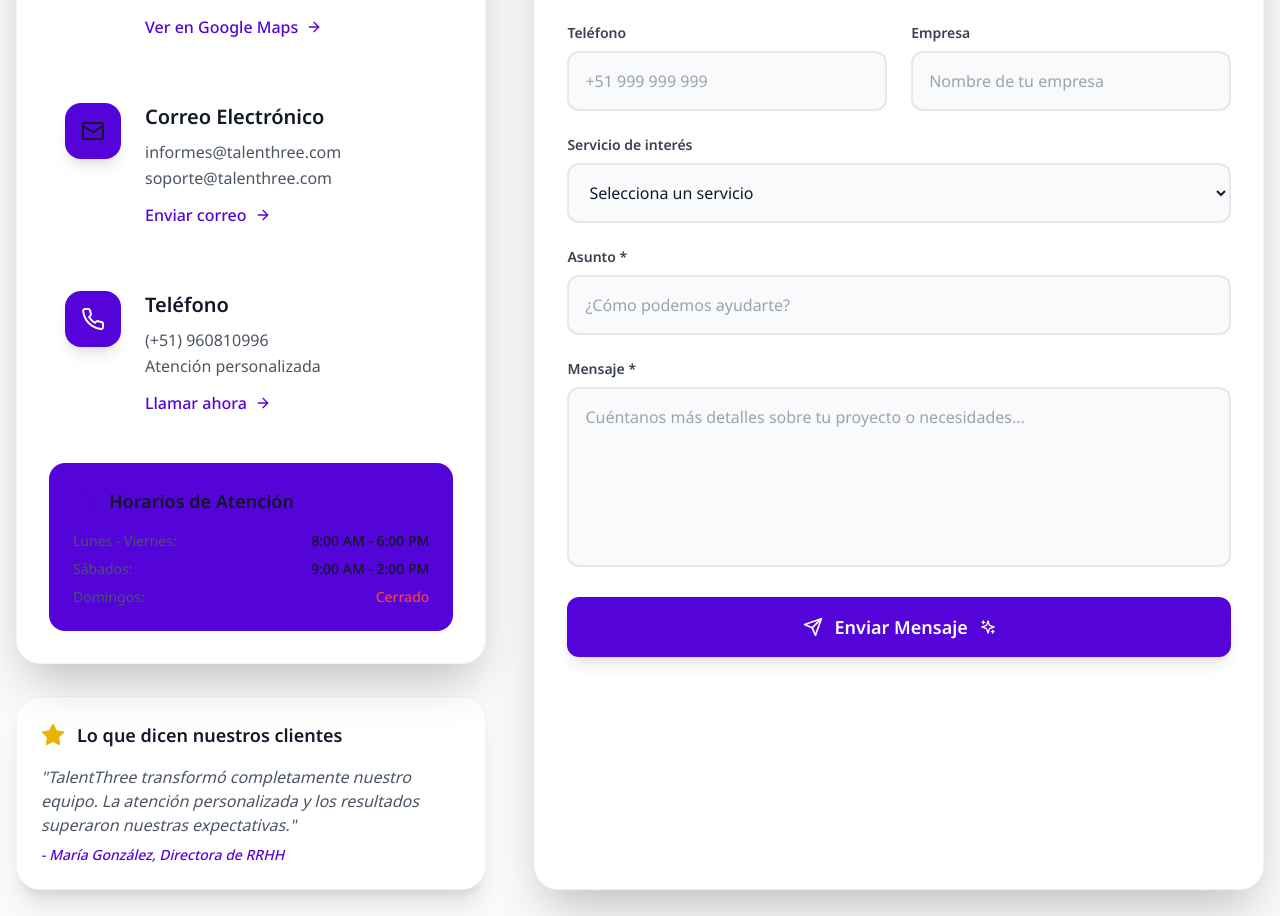
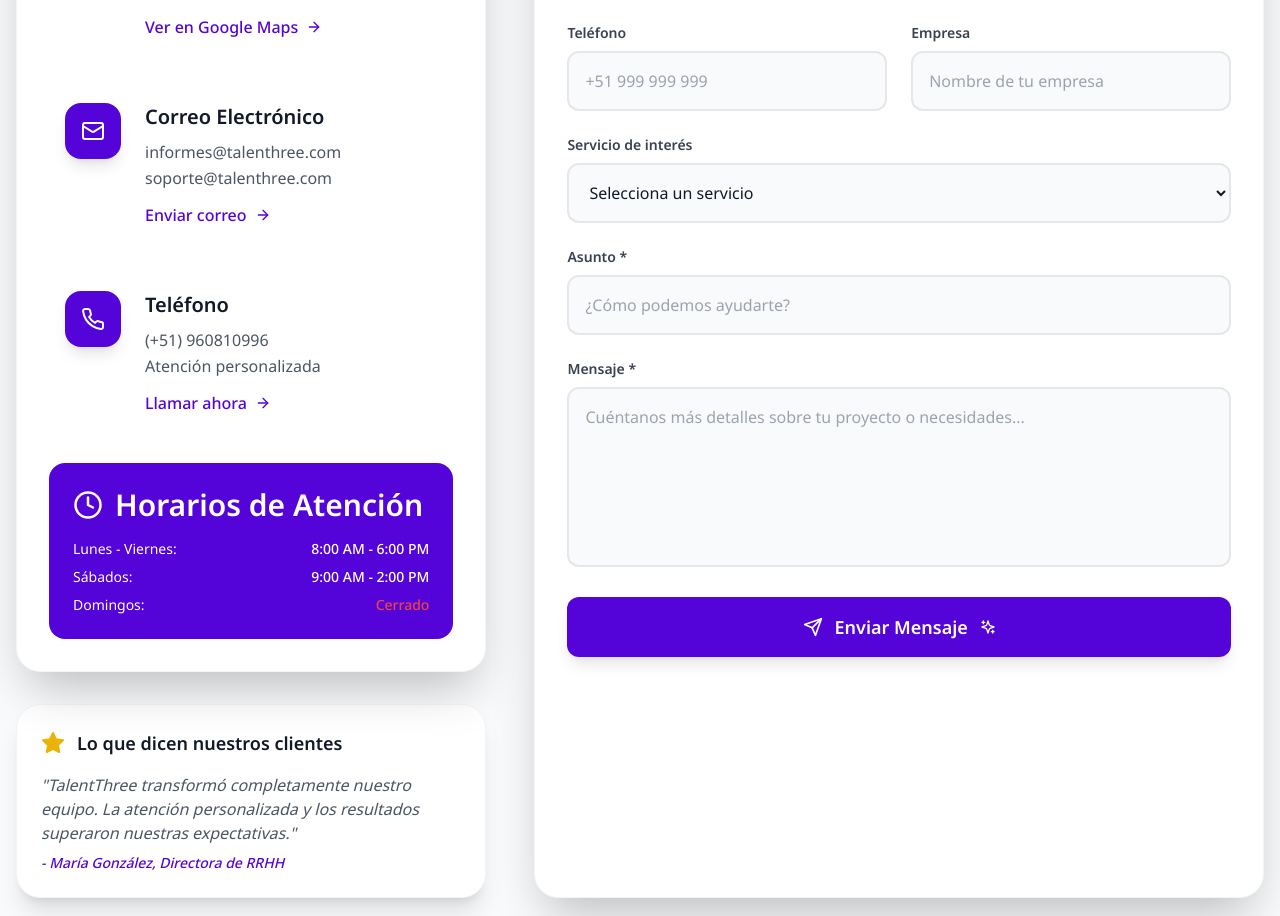
Before and after one commit to FabritcioPS15/Empresa-Talenthree, a React (Vite) app: page /contacto in a window 1280 px wide. Shown: the part 872-1788 px from the top of the page. Built offline with nearby package versions, Linux system fonts and the light colour scheme.

Commit message:
Tu mensaje de commit aquí

```diff
--- a/src/data/mockData.ts
+++ b/src/data/mockData.ts
@@ -1,6 +1,4 @@
-import Comercio from './../medios/comercioexterior.png';
-import Auxiliarti from './../medios/auxiliarti.png';
-import Contable from './../medios/asistcontable.png';
+
 import AsistenteAdministrativa from './../medios/cursos/Asistente Administrativa.png';
 import AsistenteContable from './../medios/cursos/Asistente Contable y Financiero.png';
 import AsistenteLogistica from './../medios/cursos/Asistente de Logística.png';
--- a/src/pages/ContactoPage.tsx
+++ b/src/pages/ContactoPage.tsx
@@ -191,21 +191,21 @@ const ContactoPage: React.FC = () => {
                   className="mt-8 p-6 bg-gradient-to-r from-primary-50 to-secondary-50 dark:from-primary-900/20 dark:to-secondary-900/20 rounded-2xl relative z-10"
                 >
                   <div className="flex items-center gap-3 mb-4">
-                    <Clock className="text-primary-600 dark:text-primary-400" size={24} />
-                    <h3 className="text-lg font-semibold">Horarios de Atención</h3>
+                    <Clock className="text-white dark:text-primary-400" size={30} />
+                    <h3 className="text-white font-semibold">Horarios de Atención</h3>
                   </div>
                   <div className="space-y-2 text-sm">
                     <div className="flex justify-between">
-                      <span className="text-gray-600 dark:text-gray-400">Lunes - Viernes:</span>
-                      <span className="font-medium">8:00 AM - 6:00 PM</span>
+                      <span className="text-white dark:text-white">Lunes - Viernes:</span>
+                      <span className="text-white dark:text-gray-400 font-medium">8:00 AM - 6:00 PM</span>
                     </div>
                     <div className="flex justify-between">
-                      <span className="text-gray-600 dark:text-gray-400">Sábados:</span>
-                      <span className="font-medium">9:00 AM - 2:00 PM</span>
+                      <span className="text-white dark:text-white">Sábados:</span>
+                      <span className="text-white dark:text-gray-400 font-medium">9:00 AM - 2:00 PM</span>
                     </div>
                     <div className="flex justify-between">
-                      <span className="text-gray-600 dark:text-gray-400">Domingos:</span>
-                      <span className="font-medium text-red-500">Cerrado</span>
+                      <span className="text-white dark:text-white">Domingos:</span>
+                      <span className="text-red-500 dark:text-red-500 font-medium ">Cerrado</span>
                     </div>
                   </div>
                 </motion.div>
@@ -527,7 +527,7 @@ const contactInfo = [
     }
   },
   {
-    icon: <Mail className="text-white\" size={24} />,
+    icon: <Mail className="text-white" size={24} />,
     title: 'Correo Electrónico',
     content: 'informes@talenthree.com\nsoporte@talenthree.com',
     action: {
```
